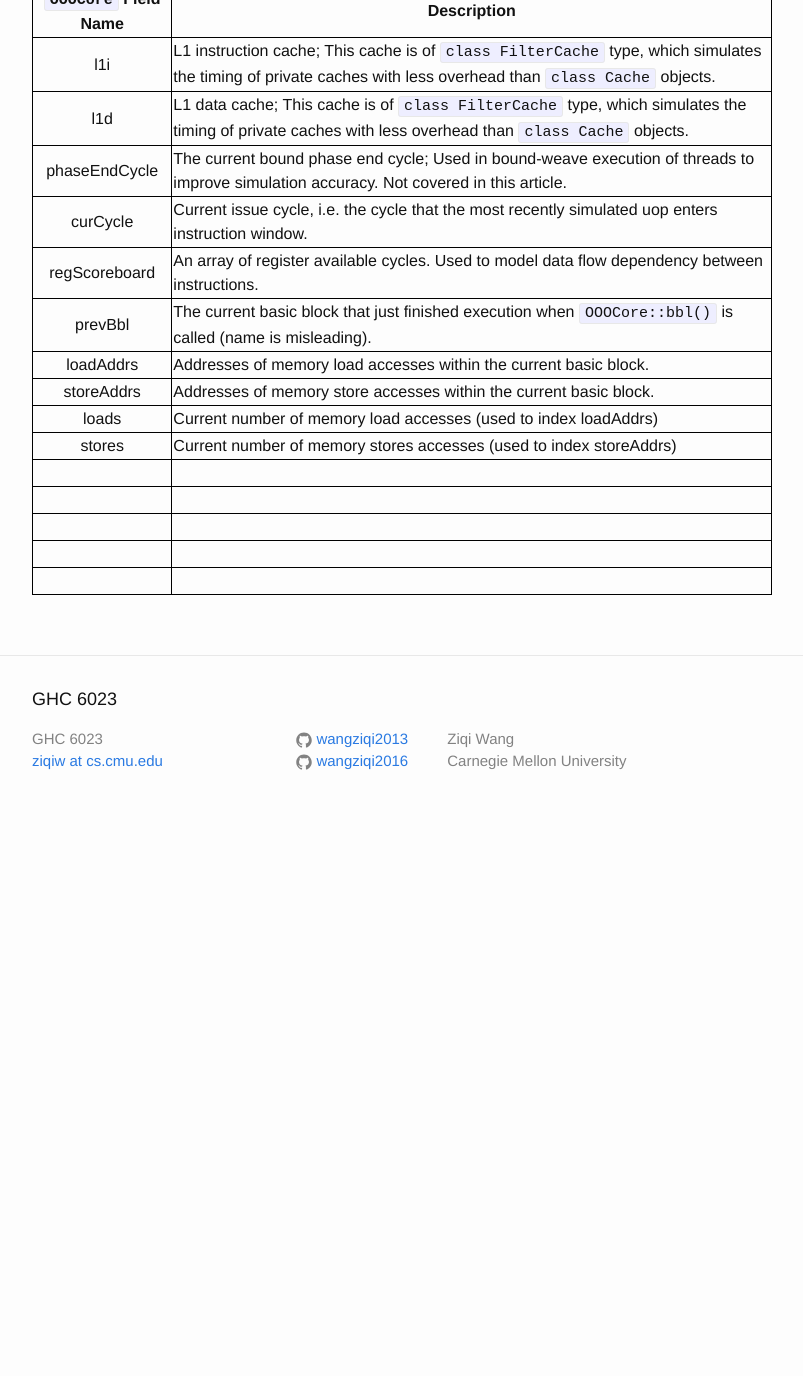
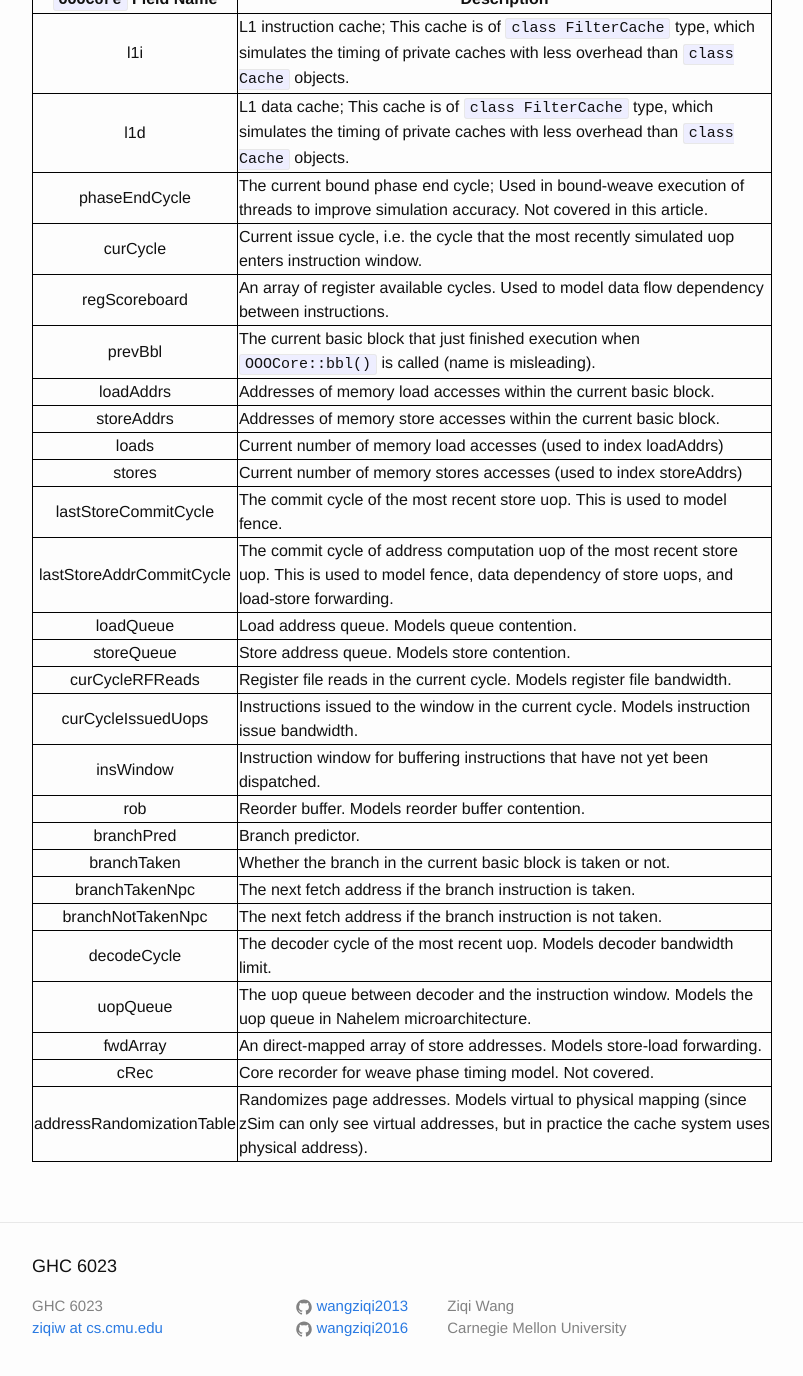
Before and after one commit to wangziqi2013/wangziqi2013.github.io, a Jekyll site: the page built from _posts/2019-12-31-zsim-microarch.markdown, in a window 1280 px wide and 1400 px high, scrolled down 3504 px. Shown: the top 1376 px of the window, without its empty margins (238-1041 px from the left). Built offline with Jekyll 4.4.1, drawn with Linux system fonts in a browser that asks for light colours; before the commit the page ends 4337 px from its top, so only the background shows below that.

Commit message:
Finish table

```diff
--- a/_posts/2019-12-31-zsim-microarch.markdown
+++ b/_posts/2019-12-31-zsim-microarch.markdown
@@ -131,9 +131,21 @@ We list important fields of `class OOOCore` and their descriptions in the follow
 | storeAddrs | Addresses of memory store accesses within the current basic block. |
 | loads | Current number of memory load accesses (used to index loadAddrs) |
 | stores | Current number of memory stores accesses (used to index storeAddrs) |
-|  |  |
-|  |  |
-|  |  |
-|  |  |
-|  |  |
+| lastStoreCommitCycle | The commit cycle of the most recent store uop. This is used to model fence. |
+| lastStoreAddrCommitCycle | The commit cycle of address computation uop of the most recent store uop. This is used to model fence, data dependency of store uops, and load-store forwarding. |
+| loadQueue | Load address queue. Models queue contention. |
+| storeQueue | Store address queue. Models store contention. |
+| curCycleRFReads | Register file reads in the current cycle. Models register file bandwidth. |
+| curCycleIssuedUops | Instructions issued to the window in the current cycle. Models instruction issue bandwidth. |
+| insWindow | Instruction window for buffering instructions that have not yet been dispatched. |
+| rob | Reorder buffer. Models reorder buffer contention. |
+| branchPred | Branch predictor. |
+| branchTaken | Whether the branch in the current basic block is taken or not. |
+| branchTakenNpc | The next fetch address if the branch instruction is taken. |
+| branchNotTakenNpc | The next fetch address if the branch instruction is not taken. |
+| decodeCycle | The decoder cycle of the most recent uop. Models decoder bandwidth limit. |
+| uopQueue | The uop queue between decoder and the instruction window. Models the uop queue in Nahelem microarchitecture. |
+| fwdArray | An direct-mapped array of store addresses. Models store-load forwarding. |
+| cRec | Core recorder for weave phase timing model. Not covered. |
+| addressRandomizationTable | Randomizes page addresses. Models virtual to physical mapping (since zSim can only see virtual addresses, but in practice the cache system uses physical address). |
 {:.mbtablestyle}
```
